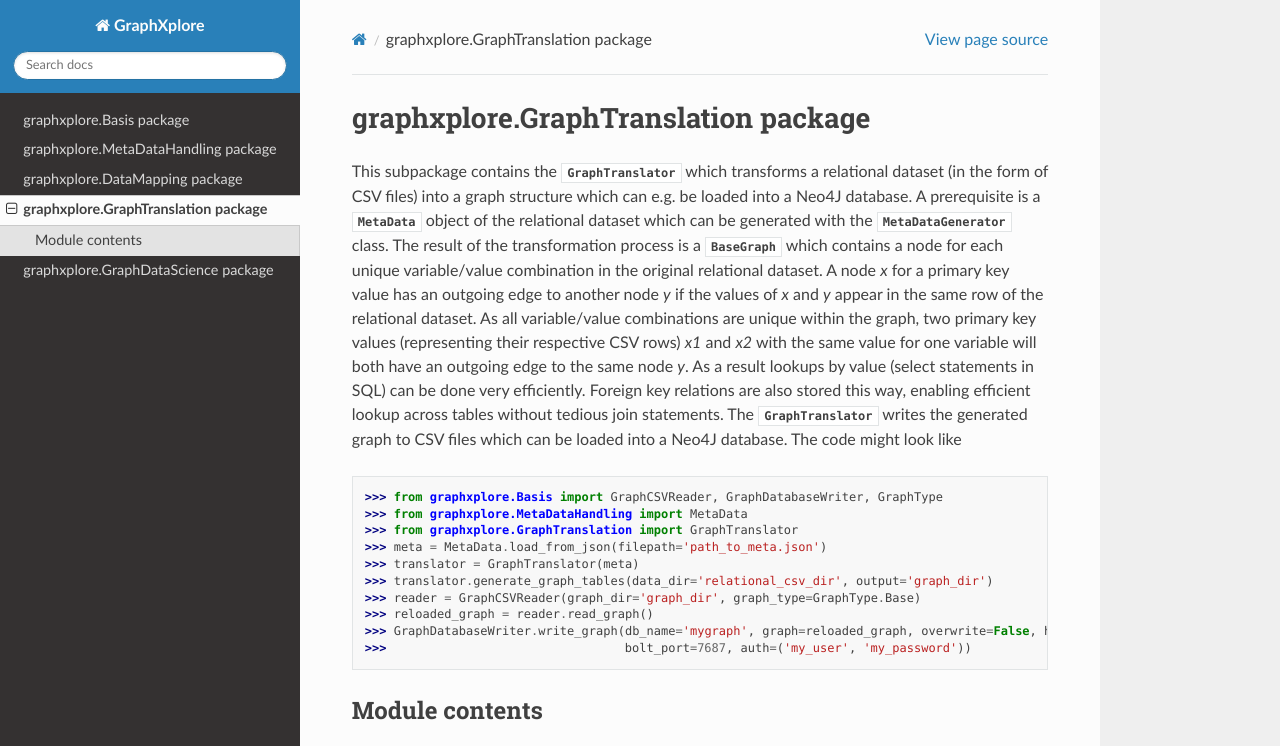
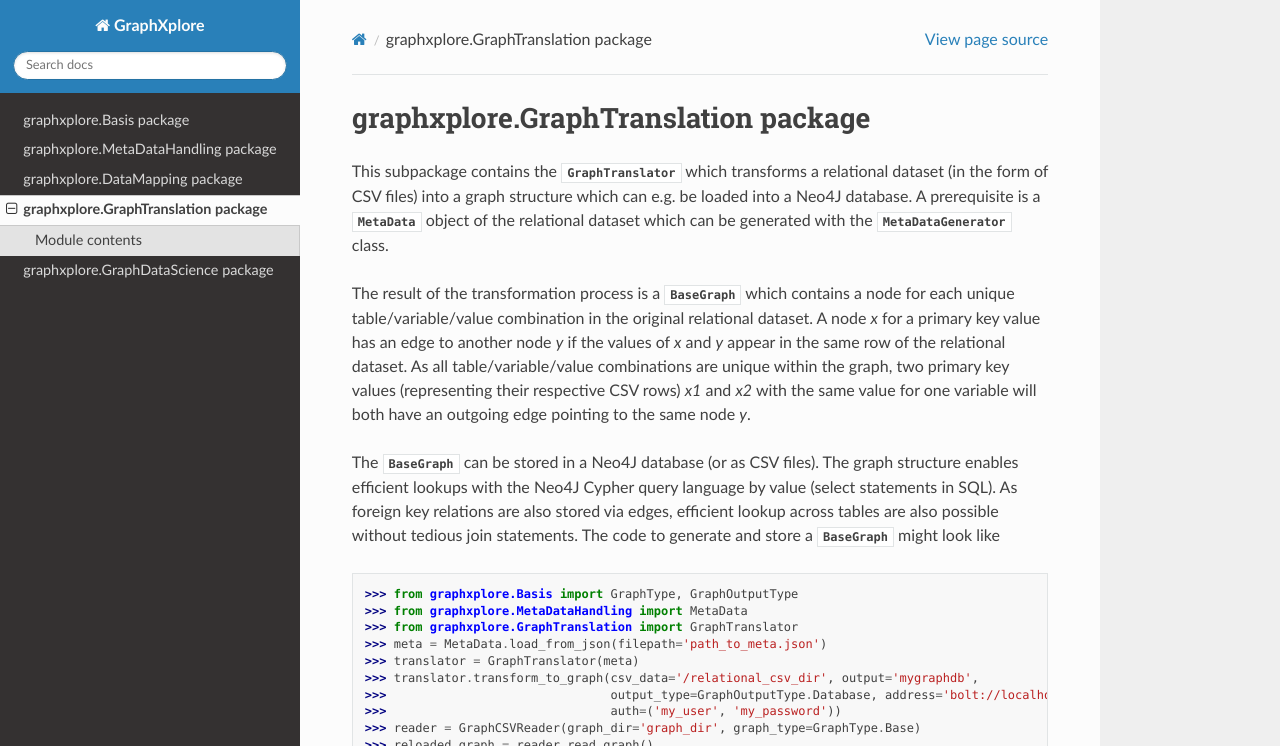
Before and after one commit to UKEIAM/graphxplore, a Sphinx documentation site: the page built from docs/source/graphxplore.GraphTranslation.rst, in a window 1280 px wide and 1169 px high, cut to the strip 0-746 px from the top of the window. Built offline with Sphinx 7.4.7 and the Read the Docs theme 2.0.0, drawn with Linux system fonts in a browser that asks for light colours.

Commit message:
GraphTranslation documentation
- Improved RST text
- Fixed bug in GraphTranslator docstring

```diff
--- a/docs/source/graphxplore.GraphTranslation.rst
+++ b/docs/source/graphxplore.GraphTranslation.rst
@@ -6,25 +6,30 @@ graphxplore.GraphTranslation package
 This subpackage contains the :class:`~graphxplore.GraphTranslation.GraphTranslator` which transforms a relational
 dataset (in the form of CSV files) into a graph structure which can e.g. be loaded into a Neo4J database.
 A prerequisite is a :class:`~graphxplore.MetaDataHandling.MetaData` object of the relational dataset which can be
-generated with the :class:`~graphxplore.MetaDataHandling.MetaDataGenerator` class. The result of the transformation
-process is a :class:`~graphxplore.Basis.BaseGraph.BaseGraph` which contains a node for each unique variable/value
-combination in the original relational dataset. A node `x` for a primary key value has an outgoing edge to another
-node `y` if the values of `x` and `y` appear in the same row of the relational dataset. As all variable/value
-combinations are unique within the graph, two primary key values (representing their respective CSV rows) `x1` and `x2`
-with the same value for one variable will both have an outgoing edge to the same node `y`.
-As a result lookups by value (select statements in SQL) can be done very efficiently. Foreign key relations are also
-stored this way, enabling efficient lookup across tables without tedious join statements. The
-:class:`~graphxplore.GraphTranslation.GraphTranslator` writes the generated graph to CSV files which can be loaded
-into a Neo4J database. The code might look like
+generated with the :class:`~graphxplore.MetaDataHandling.MetaDataGenerator` class.
+
+The result of the transformation process is a :class:`~graphxplore.Basis.BaseGraph.BaseGraph` which contains a node for
+each unique table/variable/value combination in the original relational dataset. A node `x` for a primary key value has
+an edge to another node `y` if the values of `x` and `y` appear in the same row of the relational dataset. As all
+table/variable/value combinations are unique within the graph, two primary key values (representing their respective
+CSV rows) `x1` and `x2` with the same value for one variable will both have an outgoing edge pointing to the same node
+`y`.
+
+The :class:`~graphxplore.Basis.BaseGraph.BaseGraph` can be stored in a Neo4J database (or as CSV files). The graph
+structure enables efficient lookups with the Neo4J Cypher query language by value (select statements in SQL). As
+foreign key relations are also stored via edges, efficient lookup across tables are also possible without tedious join
+statements. The code to generate and store a :class:`~graphxplore.Basis.BaseGraph.BaseGraph` might look like
 
 ::
 
-    >>> from graphxplore.Basis import GraphCSVReader, GraphDatabaseWriter, GraphType
+    >>> from graphxplore.Basis import GraphType, GraphOutputType
     >>> from graphxplore.MetaDataHandling import MetaData
     >>> from graphxplore.GraphTranslation import GraphTranslator
     >>> meta = MetaData.load_from_json(filepath='path_to_meta.json')
     >>> translator = GraphTranslator(meta)
-    >>> translator.generate_graph_tables(data_dir='relational_csv_dir', output='graph_dir')
+    >>> translator.transform_to_graph(csv_data='/relational_csv_dir', output='mygraphdb',
+    >>>                               output_type=GraphOutputType.Database, address='bolt://localhost:7687',
+    >>>                               auth=('my_user', 'my_password'))
     >>> reader = GraphCSVReader(graph_dir='graph_dir', graph_type=GraphType.Base)
     >>> reloaded_graph = reader.read_graph()
     >>> GraphDatabaseWriter.write_graph(db_name='mygraph', graph=reloaded_graph, overwrite=False, host='localhost',
```
Also changed, not shown: 1 other file.
